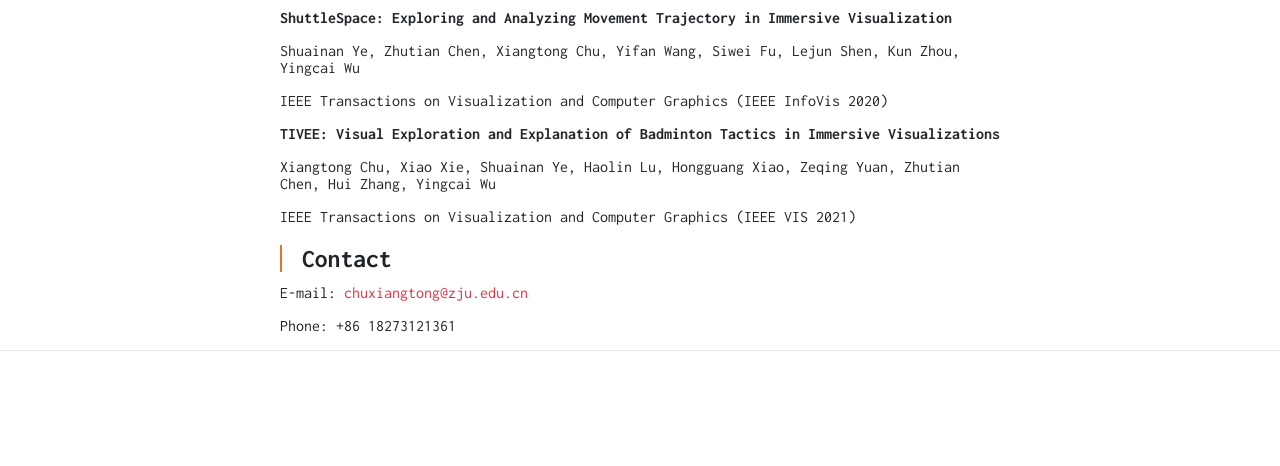
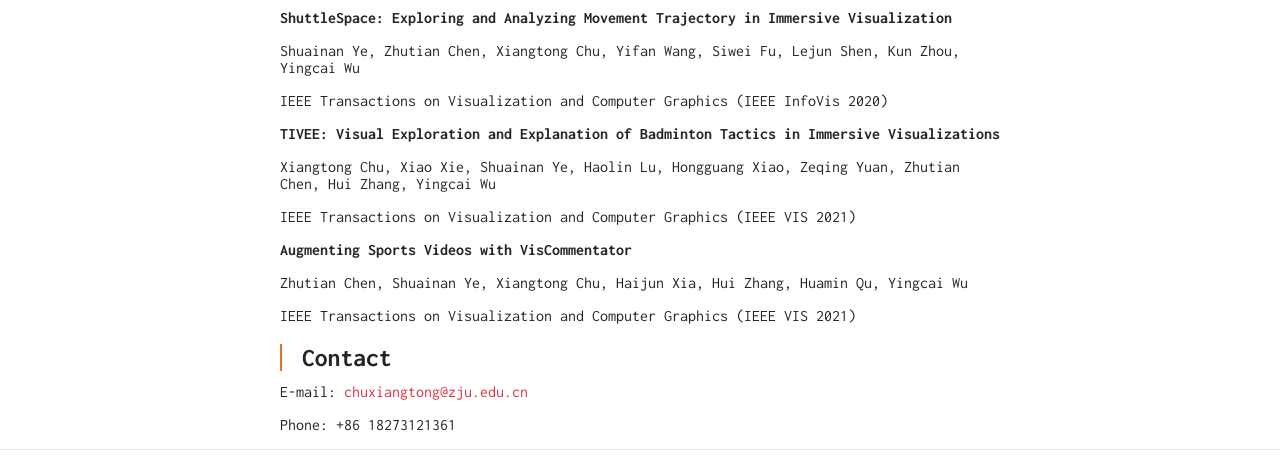
Before and after one commit to Sheaton1/sheaton1.github.io, a plain HTML site: page index.html in a window 1280 px wide. Shown: the part 538-1004 px from the top of the page. Before the commit the page ends 905 px from the top, so only its background shows below. Drawn offline with nearby package versions, Linux system fonts and the light colour scheme.

Commit message:
update VisCommentator

```diff
--- a/index.html
+++ b/index.html
@@ -59,6 +59,9 @@ an Interactive Data Group member supervised by Prof. Yingcai Wu.</p>
 <p><strong>TIVEE: Visual Exploration and Explanation of Badminton Tactics in Immersive Visualizations</strong></p>
 <p>Xiangtong Chu, Xiao Xie, Shuainan Ye, Haolin Lu, Hongguang Xiao, Zeqing Yuan, Zhutian Chen, Hui Zhang, Yingcai Wu</p>
 <p>IEEE Transactions on Visualization and Computer Graphics (IEEE VIS 2021)</p>
+<p><strong>Augmenting Sports Videos with VisCommentator</strong></p>
+<p>Zhutian Chen, Shuainan Ye, Xiangtong Chu, Haijun Xia, Hui Zhang, Huamin Qu, Yingcai Wu</p>
+<p>IEEE Transactions on Visualization and Computer Graphics (IEEE VIS 2021)</p>
 
 <h2 id="contact">Contact</h2>
 <p>E-mail: <a href="mailto:chuxiangtong@zju.edu.cn">chuxiangtong@zju.edu.cn</a></p>
```
